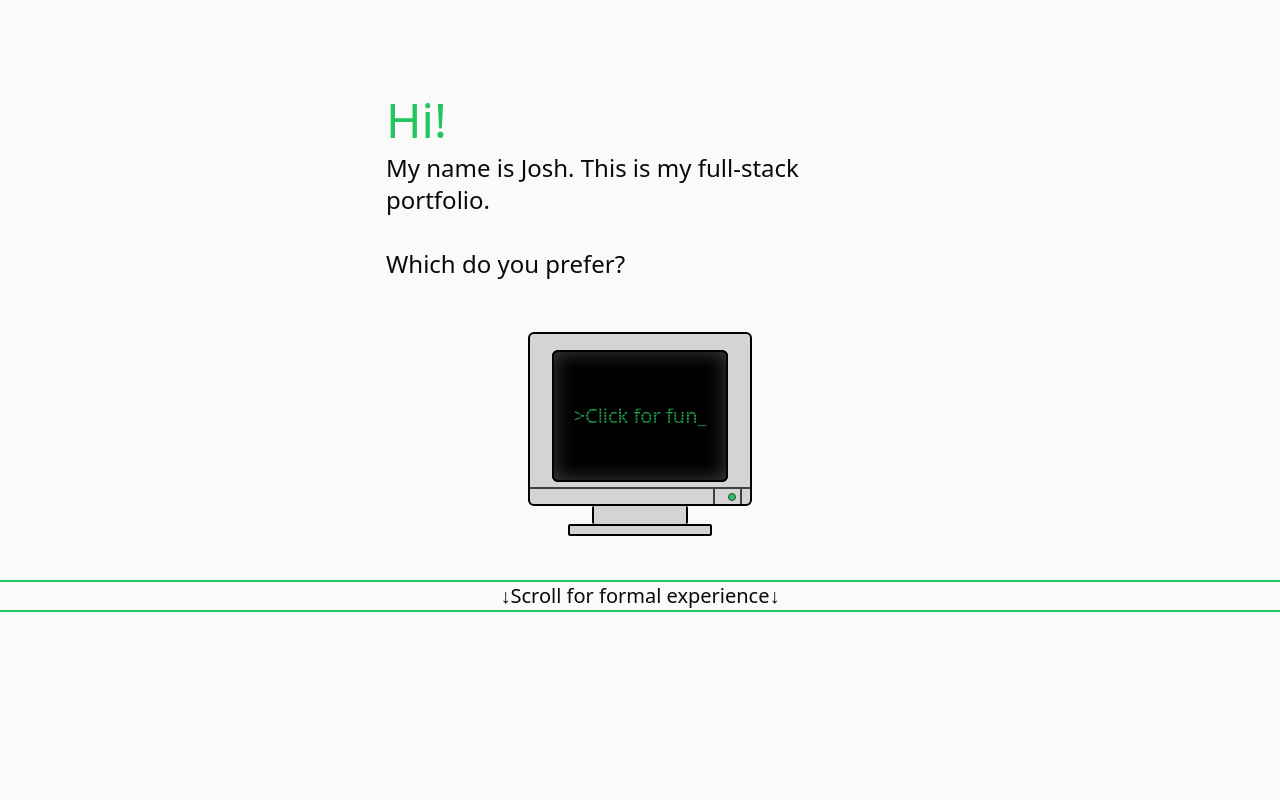
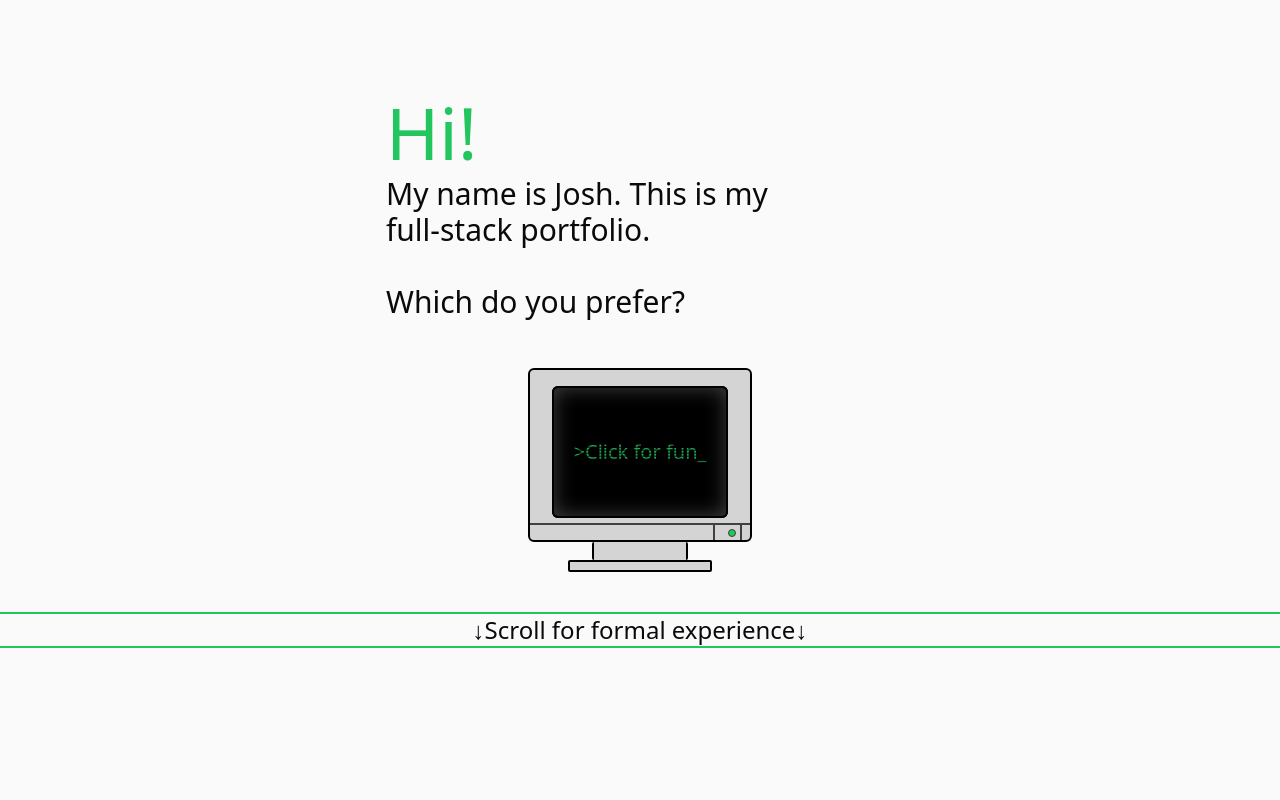
Before and after one commit to jrbarnhart/portfolio, a React (Vite) app: page / in a window 1280 px wide. Shown: the top 800 px of the page. Built offline with nearby package versions, Linux system fonts and the light colour scheme; the HTML template or start-up script is replaced by a standard one.

Commit message:
Adjust font size for md screens

```diff
--- a/src/components/Lander/Lander.tsx
+++ b/src/components/Lander/Lander.tsx
@@ -9,7 +9,7 @@ const Lander = () => {
         <FunButton />
       </div>
       <div className="grid items-start pt-10">
-        <p className="w-full border-t-2 border-b-2 border-green-500 text-xl text-center">
+        <p className="w-full border-t-2 border-b-2 border-green-500 text-xl md:text-2xl text-center">
           &darr;Scroll for formal experience&darr;
         </p>
       </div>
--- a/src/components/Lander/TitleCard.tsx
+++ b/src/components/Lander/TitleCard.tsx
@@ -1,8 +1,8 @@
 const TitleCard = () => {
   return (
     <div className="grid grid-rows-[min-content_min-content] gap-y-2 w-full max-w-[540px] h-full justify-self-center px-4 pt-24">
-      <p className="self-end text-5xl text-green-500">Hi!</p>
-      <p className="row-start-2 text-2xl">
+      <p className="self-end text-5xl md:text-7xl text-green-500">Hi!</p>
+      <p className="row-start-2 text-2xl md:text-3xl">
         My name is Josh. This is my full&#x2011;stack portfolio. <br />
         <br />
         Which do you prefer?
```
